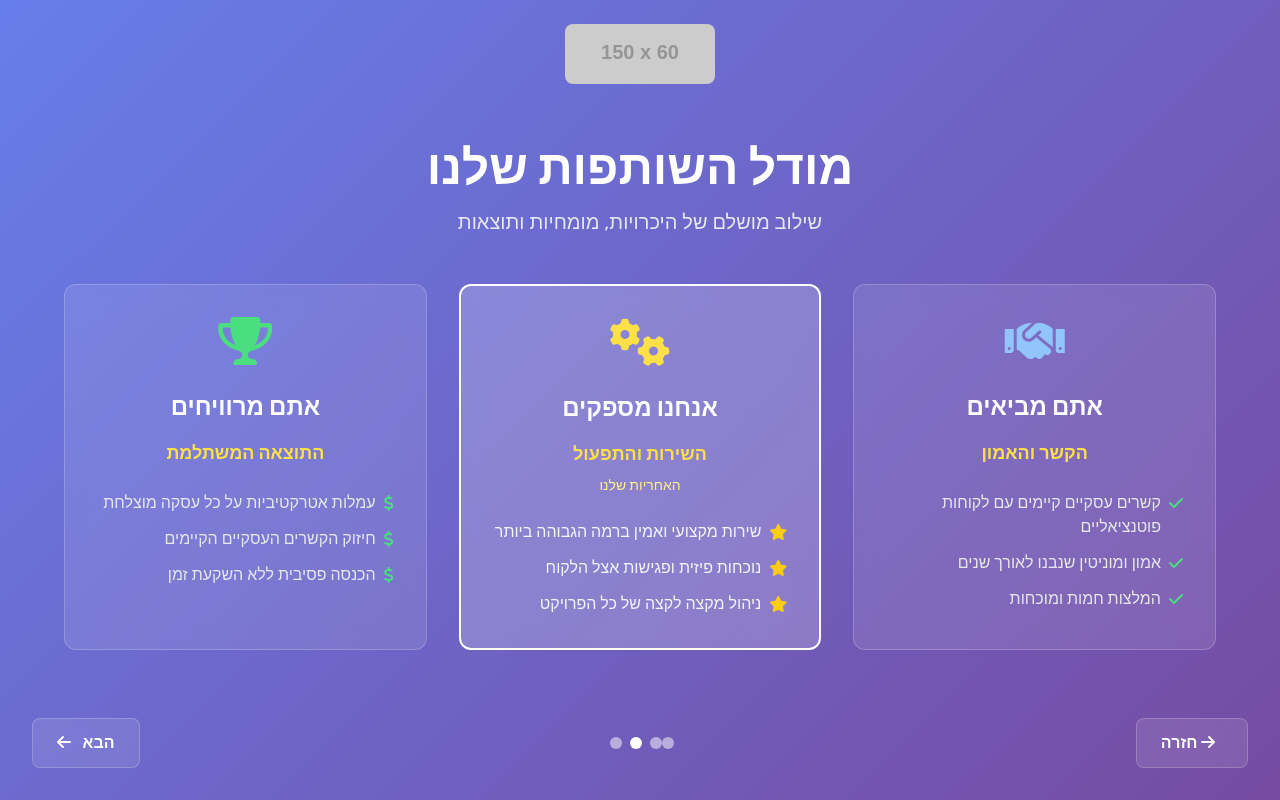
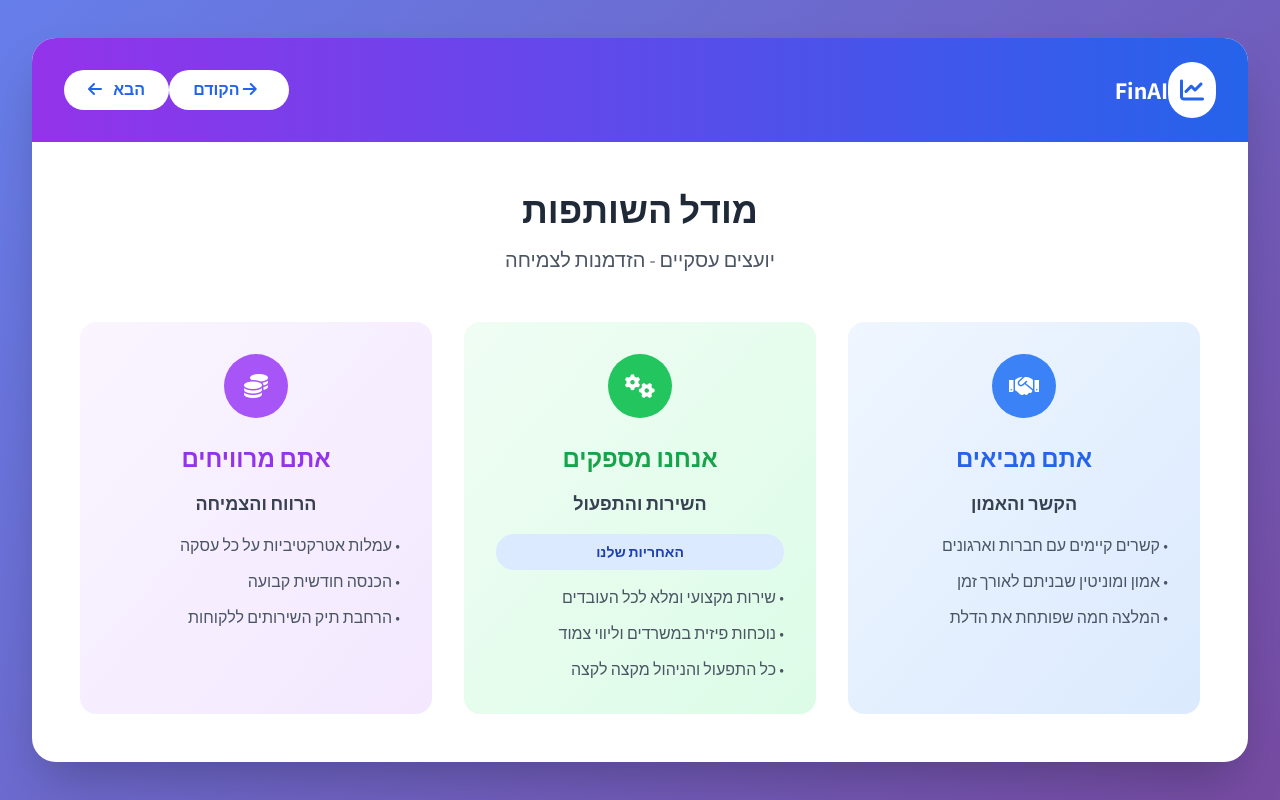
Before and after one commit to nitzanFinAI/FinAI-Partnership, a plain HTML site: page slide3.html in a window 1280 px wide. Drawn offline with nearby package versions, Linux system fonts and the light colour scheme; placeholder pictures from the web are drawn by us.

Commit message:
slide3.html

```diff
--- a/slide3.html
+++ b/slide3.html
@@ -1,128 +1,123 @@
+
 <!DOCTYPE html>
 <html lang="he" dir="rtl">
 <head>
     <meta charset="UTF-8">
     <meta name="viewport" content="width=device-width, initial-scale=1.0">
     <title>FinAI - מודל השותפות</title>
-    <link href="https://fonts.googleapis.com/css2?family=Rubik:wght@300;400;500;600;700;800&display=swap" rel="stylesheet">
+    <script src="https://cdn.tailwindcss.com"></script>
     <link href="https://cdnjs.cloudflare.com/ajax/libs/font-awesome/6.0.0/css/all.min.css" rel="stylesheet">
-    <script src="https://cdn.tailwindcss.com"></script>
+    <link href="https://fonts.googleapis.com/css2?family=Assistant:wght@200;300;400;500;600;700;800&display=swap" rel="stylesheet">
     <style>
-        body { font-family: 'Rubik', sans-serif; }
-        .gradient-bg { background: linear-gradient(135deg, #667eea 0%, #764ba2 100%); }
-        .glass { background: rgba(255, 255, 255, 0.1); backdrop-filter: blur(10px); border: 1px solid rgba(255, 255, 255, 0.2); }
-        .highlight-col { background: rgba(255, 255, 255, 0.2); }
+        * {
+            font-family: 'Assistant', sans-serif;
+        }
+
+        .gradient-bg {
+            background: linear-gradient(135deg, #667eea 0%, #764ba2 100%);
+        }
+
+        .card-hover {
+            transition: all 0.3s ease;
+        }
+
+        .card-hover:hover {
+            transform: translateY(-5px);
+            box-shadow: 0 20px 40px rgba(0,0,0,0.1);
+        }
+
+        .animate-fade-in {
+            animation: fadeIn 0.8s ease-in;
+        }
+
+        @keyframes fadeIn {
+            from { opacity: 0; transform: translateY(20px); }
+            to { opacity: 1; transform: translateY(0); }
+        }
+
+        .text-shadow {
+            text-shadow: 2px 2px 4px rgba(0,0,0,0.3);
+        }
     </style>
 </head>
-<body class="gradient-bg min-h-screen flex flex-col">
-    <!-- Header עם לוגו -->
-    <header class="text-center py-6">
-        <img src="https://via.placeholder.com/150x60/ffffff/000000?text=FinAI" alt="FinAI Logo" class="mx-auto rounded-lg">
-    </header>
-
-    <!-- תוכן ראשי -->
-    <main class="flex-1 flex flex-col items-center justify-center px-8">
-        <h1 class="text-5xl font-bold text-white mb-4 text-center">
-            מודל השותפות שלנו
-        </h1>
-        <p class="text-xl text-gray-200 mb-12 text-center">
-            שילוב מושלם של היכרויות, מומחיות ותוצאות
-        </p>
-
-        <!-- שלושה עמודות -->
-        <div class="grid grid-cols-1 md:grid-cols-3 gap-8 max-w-6xl w-full">
-
-            <!-- עמודה ימינה: אתם מביאים -->
-            <div class="glass rounded-xl p-8 text-center">
-                <div class="text-blue-300 text-5xl mb-6">
-                    <i class="fas fa-handshake"></i>
+<body class="gradient-bg min-h-screen flex items-center justify-center p-8">
+    <div class="max-w-7xl w-full bg-white rounded-3xl shadow-2xl overflow-hidden animate-fade-in">
+        <!-- Header with Logo -->
+        <div class="bg-gradient-to-l from-blue-600 to-purple-600 px-8 py-6 flex justify-between items-center">
+            <div class="flex items-center space-x-4">
+                <div class="bg-white rounded-full p-3">
+                    <i class="fas fa-chart-line text-2xl text-blue-600"></i>
                 </div>
-                <h2 class="text-2xl font-bold text-white mb-4">אתם מביאים</h2>
-                <h3 class="text-lg font-semibold text-yellow-300 mb-6">הקשר והאמון</h3>
-                <ul class="text-right space-y-3">
-                    <li class="text-gray-200 flex items-start">
-                        <i class="fas fa-check text-green-400 ml-2 mt-1"></i>
-                        <span>קשרים עסקיים קיימים עם לקוחות פוטנציאליים</span>
-                    </li>
-                    <li class="text-gray-200 flex items-start">
-                        <i class="fas fa-check text-green-400 ml-2 mt-1"></i>
-                        <span>אמון ומוניטין שנבנו לאורך שנים</span>
-                    </li>
-                    <li class="text-gray-200 flex items-start">
-                        <i class="fas fa-check text-green-400 ml-2 mt-1"></i>
-                        <span>המלצות חמות ומוכחות</span>
-                    </li>
-                </ul>
+                <h1 class="text-2xl font-bold text-white">FinAI</h1>
             </div>
 
-            <!-- עמודה מרכזית: אנחנו מספקים -->
-            <div class="glass highlight-col rounded-xl p-8 text-center border-2 border-white">
-                <div class="text-yellow-300 text-5xl mb-6">
-                    <i class="fas fa-cogs"></i>
-                </div>
-                <h2 class="text-2xl font-bold text-white mb-4">אנחנו מספקים</h2>
-                <h3 class="text-lg font-semibold text-yellow-300 mb-2">השירות והתפעול</h3>
-                <p class="text-yellow-200 text-sm mb-6 font-medium">האחריות שלנו</p>
-                <ul class="text-right space-y-3">
-                    <li class="text-gray-100 flex items-start">
-                        <i class="fas fa-star text-yellow-400 ml-2 mt-1"></i>
-                        <span>שירות מקצועי ואמין ברמה הגבוהה ביותר</span>
-                    </li>
-                    <li class="text-gray-100 flex items-start">
-                        <i class="fas fa-star text-yellow-400 ml-2 mt-1"></i>
-                        <span>נוכחות פיזית ופגישות אצל הלקוח</span>
-                    </li>
-                    <li class="text-gray-100 flex items-start">
-                        <i class="fas fa-star text-yellow-400 ml-2 mt-1"></i>
-                        <span>ניהול מקצה לקצה של כל הפרויקט</span>
-                    </li>
-                </ul>
-            </div>
-
-            <!-- עמודה שמאלה: אתם מרוויחים -->
-            <div class="glass rounded-xl p-8 text-center">
-                <div class="text-green-400 text-5xl mb-6">
-                    <i class="fas fa-trophy"></i>
-                </div>
-                <h2 class="text-2xl font-bold text-white mb-4">אתם מרוויחים</h2>
-                <h3 class="text-lg font-semibold text-yellow-300 mb-6">התוצאה המשתלמת</h3>
-                <ul class="text-right space-y-3">
-                    <li class="text-gray-200 flex items-start">
-                        <i class="fas fa-dollar-sign text-green-400 ml-2 mt-1"></i>
-                        <span>עמלות אטרקטיביות על כל עסקה מוצלחת</span>
-                    </li>
-                    <li class="text-gray-200 flex items-start">
-                        <i class="fas fa-dollar-sign text-green-400 ml-2 mt-1"></i>
-                        <span>חיזוק הקשרים העסקיים הקיימים</span>
-                    </li>
-                    <li class="text-gray-200 flex items-start">
-                        <i class="fas fa-dollar-sign text-green-400 ml-2 mt-1"></i>
-                        <span>הכנסה פסיבית ללא השקעת זמן</span>
-                    </li>
-                </ul>
-            </div>
+<div class="flex justify-between">
+    <a href="slide2.html" class="bg-white text-blue-600 px-6 py-2 rounded-full font-semibold hover:bg-blue-50 transition duration-300">
+        <i class="fas fa-arrow-right mr-2"></i> הקודם
+    </a>
+    <a href="slide4.html" class="bg-white text-blue-600 px-6 py-2 rounded-full font-semibold hover:bg-blue-50 transition duration-300">
+        הבא <i class="fas fa-arrow-left mr-2"></i>
+    </a>
+</div>
 
         </div>
-    </main>
 
-    <!-- ניווט -->
-    <nav class="flex justify-between items-center p-8">
-        <button onclick="window.location.href='slide2.html'"
-                class="glass rounded-lg px-6 py-3 text-white font-semibold hover:bg-white hover:text-blue-600 transition-colors">
-            <i class="fas fa-arrow-right mr-2"></i> חזרה
-        </button>
+        <!-- Content -->
+        <div class="p-12">
 
-        <div class="flex space-x-2">
-            <span class="w-3 h-3 bg-white rounded-full opacity-50"></span>
-            <span class="w-3 h-3 bg-white rounded-full opacity-50"></span>
-            <span class="w-3 h-3 bg-white rounded-full"></span>
-            <span class="w-3 h-3 bg-white rounded-full opacity-50"></span>
+<div class="text-center mb-12">
+    <h1 class="text-4xl font-bold text-gray-800 mb-4">מודל השותפות</h1>
+    <p class="text-xl text-gray-600">יועצים עסקיים - הזדמנות לצמיחה</p>
+</div>
+
+<div class="grid grid-cols-3 gap-8 max-w-6xl mx-auto">
+    <!-- Right Column: You Bring -->
+    <div class="bg-gradient-to-br from-blue-50 to-blue-100 p-8 rounded-2xl card-hover text-center">
+        <div class="bg-blue-500 text-white rounded-full w-16 h-16 flex items-center justify-center mx-auto mb-6">
+            <i class="fas fa-handshake text-2xl"></i>
         </div>
+        <h3 class="text-2xl font-bold text-blue-600 mb-4">אתם מביאים</h3>
+        <h4 class="text-lg font-semibold text-gray-700 mb-4">הקשר והאמון</h4>
+        <div class="text-right space-y-3">
+            <p class="text-gray-600">• קשרים קיימים עם חברות וארגונים</p>
+            <p class="text-gray-600">• אמון ומוניטין שבניתם לאורך זמן</p>
+            <p class="text-gray-600">• המלצה חמה שפותחת את הדלת</p>
+        </div>
+    </div>
 
-        <button onclick="window.location.href='slide4.html'"
-                class="glass rounded-lg px-6 py-3 text-white font-semibold hover:bg-white hover:text-blue-600 transition-colors">
-            הבא <i class="fas fa-arrow-left mr-2"></i>
-        </button>
-    </nav>
+    <!-- Middle Column: We Provide -->
+    <div class="bg-gradient-to-br from-green-50 to-green-100 p-8 rounded-2xl card-hover text-center">
+        <div class="bg-green-500 text-white rounded-full w-16 h-16 flex items-center justify-center mx-auto mb-6">
+            <i class="fas fa-cogs text-2xl"></i>
+        </div>
+        <h3 class="text-2xl font-bold text-green-600 mb-4">אנחנו מספקים</h3>
+        <h4 class="text-lg font-semibold text-gray-700 mb-4">השירות והתפעול</h4>
+        <div class="bg-blue-100 text-blue-800 px-4 py-2 rounded-full text-sm font-semibold mb-4">
+            האחריות שלנו
+        </div>
+        <div class="text-right space-y-3">
+            <p class="text-gray-600">• שירות מקצועי ומלא לכל העובדים</p>
+            <p class="text-gray-600">• נוכחות פיזית במשרדים וליווי צמוד</p>
+            <p class="text-gray-600">• כל התפעול והניהול מקצה לקצה</p>
+        </div>
+    </div>
+
+    <!-- Left Column: You Earn -->
+    <div class="bg-gradient-to-br from-purple-50 to-purple-100 p-8 rounded-2xl card-hover text-center">
+        <div class="bg-purple-500 text-white rounded-full w-16 h-16 flex items-center justify-center mx-auto mb-6">
+            <i class="fas fa-coins text-2xl"></i>
+        </div>
+        <h3 class="text-2xl font-bold text-purple-600 mb-4">אתם מרוויחים</h3>
+        <h4 class="text-lg font-semibold text-gray-700 mb-4">הרווח והצמיחה</h4>
+        <div class="text-right space-y-3">
+            <p class="text-gray-600">• עמלות אטרקטיביות על כל עסקה</p>
+            <p class="text-gray-600">• הכנסה חודשית קבועה</p>
+            <p class="text-gray-600">• הרחבת תיק השירותים ללקוחות</p>
+        </div>
+    </div>
+</div>
+
+        </div>
+    </div>
 </body>
 </html>
```
